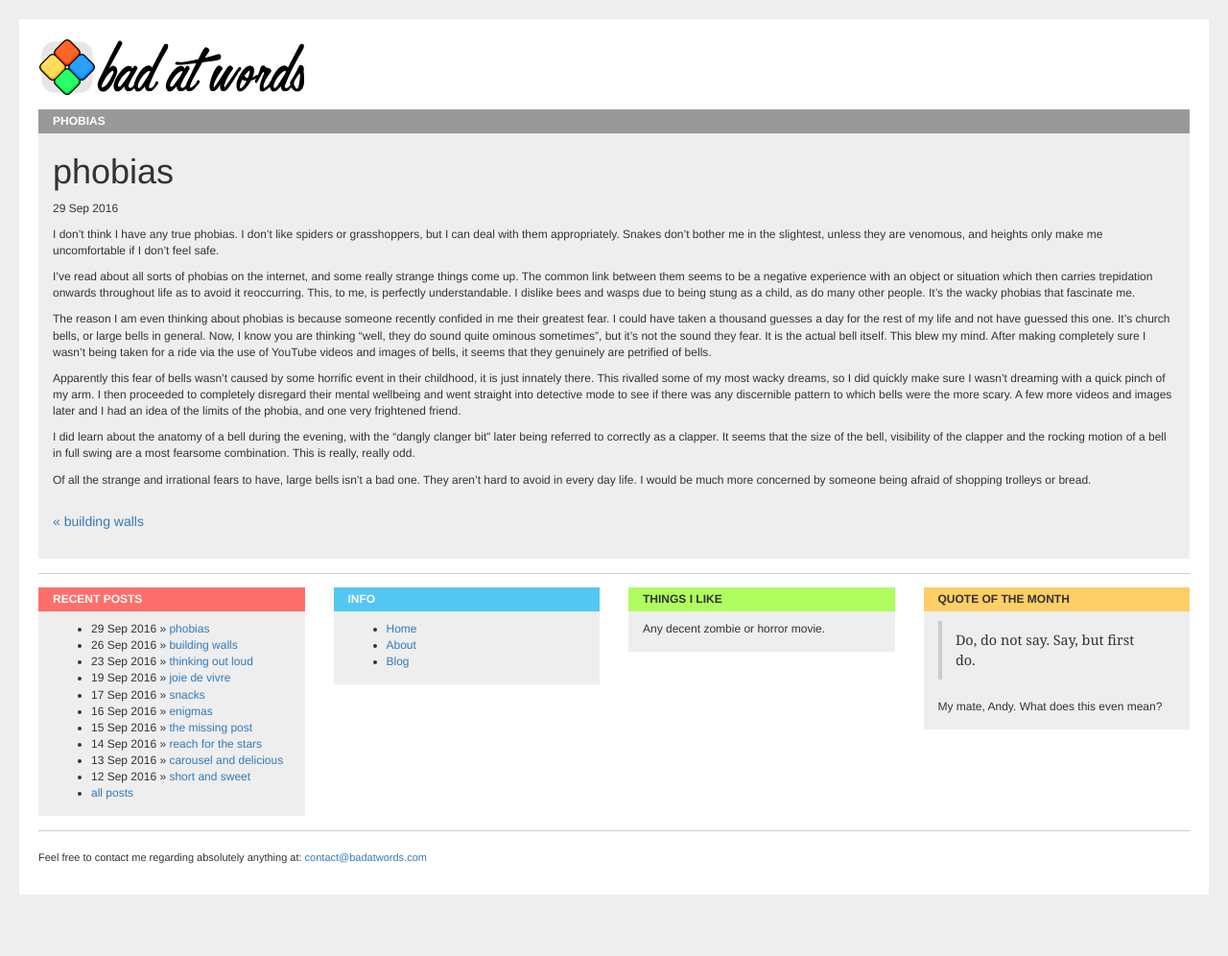
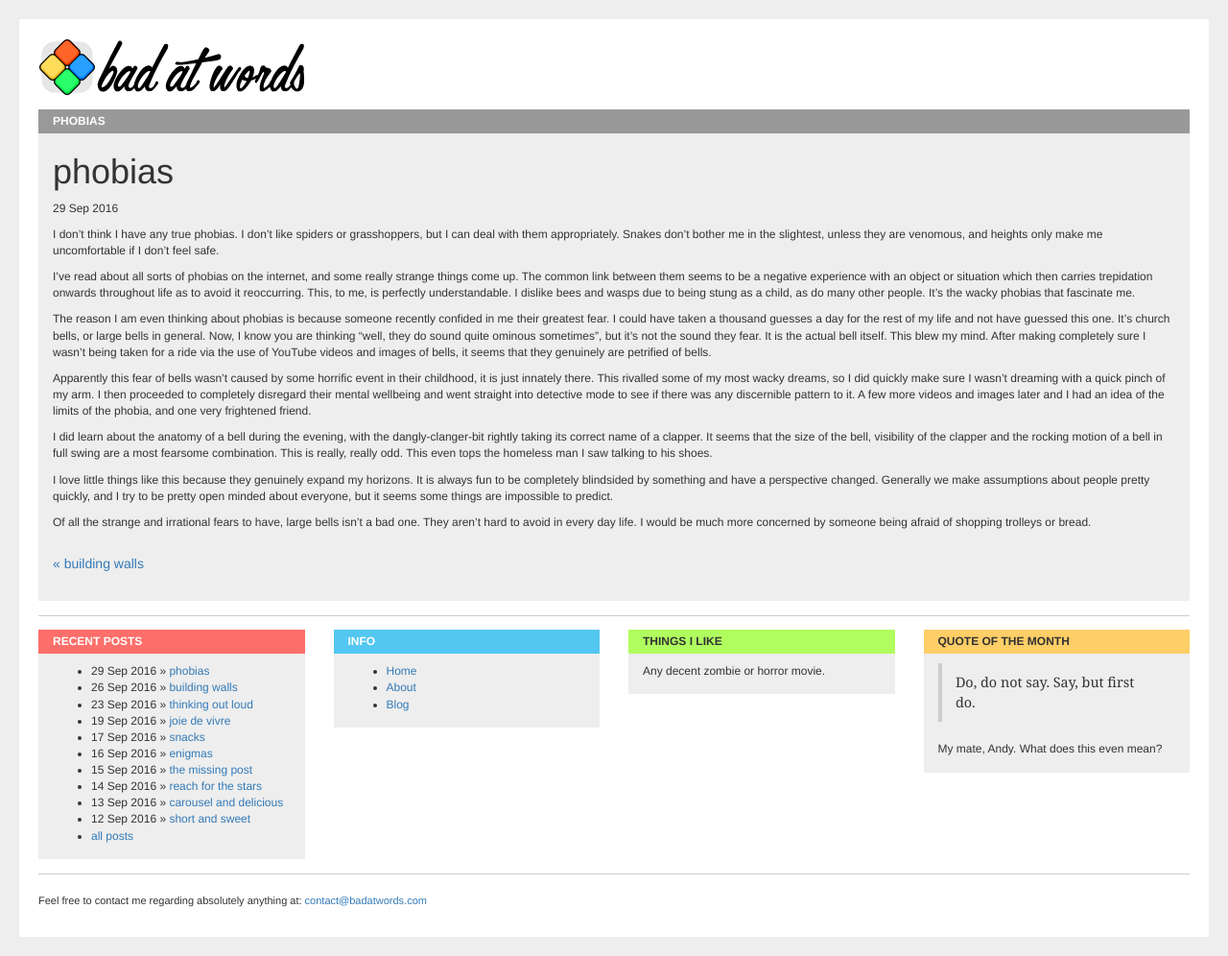
Before and after one commit to davidgitstuff/davidgitstuff.github.io, a Jekyll site: the page built from _posts/2016-09-29-phobias.md, in a window 1280 px wide. Shown: the whole page at 96% size. Built offline with Jekyll 4.4.1, drawn with Linux system fonts in a browser that asks for light colours; nearby versions of some CDN libraries; library files that are not in the unit come from our copies; before the commit the page ends 952 px from its top, so only the background shows below that.

Commit message:
post update

```diff
--- a/_posts/2016-09-29-phobias.md
+++ b/_posts/2016-09-29-phobias.md
@@ -10,8 +10,10 @@ I've read about all sorts of phobias on the internet, and some really strange th
 
 The reason I am even thinking about phobias is because someone recently confided in me their greatest fear. I could have taken a thousand guesses a day for the rest of my life and not have guessed this one. It's church bells, or large bells in general. Now, I know you are thinking "well, they do sound quite ominous sometimes", but it's not the sound they fear. It is the actual bell itself. This blew my mind. After making completely sure I wasn't being taken for a ride via the use of YouTube videos and images of bells, it seems that they genuinely are petrified of bells.
 
-Apparently this fear of bells wasn't caused by some horrific event in their childhood, it is just innately there. This rivalled some of my most wacky dreams, so I did quickly make sure I wasn't dreaming with a quick pinch of my arm. I then proceeded to completely disregard their mental wellbeing and went straight into detective mode to see if there was any discernible pattern to which bells were the more scary. A few more videos and images later and I had an idea of the limits of the phobia, and one very frightened friend.
+Apparently this fear of bells wasn't caused by some horrific event in their childhood, it is just innately there. This rivalled some of my most wacky dreams, so I did quickly make sure I wasn't dreaming with a quick pinch of my arm. I then proceeded to completely disregard their mental wellbeing and went straight into detective mode to see if there was any discernible pattern to it. A few more videos and images later and I had an idea of the limits of the phobia, and one very frightened friend.
 
-I did learn about the anatomy of a bell during the evening, with the "dangly clanger bit" later being referred to correctly as a clapper. It seems that the size of the bell, visibility of the clapper and the rocking motion of a bell in full swing are a most fearsome combination. This is really, really odd.
+I did learn about the anatomy of a bell during the evening, with the dangly-clanger-bit rightly taking its correct name of a clapper. It seems that the size of the bell, visibility of the clapper and the rocking motion of a bell in full swing are a most fearsome combination. This is really, really odd. This even tops the homeless man I saw talking to his shoes.
+
+I love little things like this because they genuinely expand my horizons. It is always fun to be completely blindsided by something and have a perspective changed. Generally we make assumptions about people pretty quickly, and I try to be pretty open minded about everyone, but it seems some things are impossible to predict.
 
 Of all the strange and irrational fears to have, large bells isn't a bad one. They aren't hard to avoid in every day life. I would be much more concerned by someone being afraid of shopping trolleys or bread.
```
